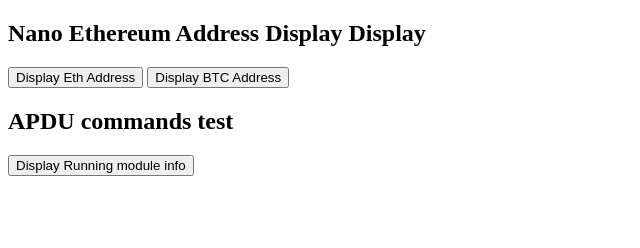
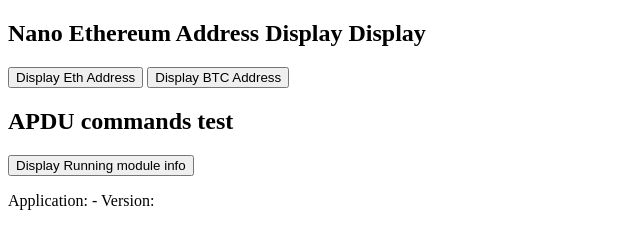
Before and after one commit to a-h-i/ledger-connect-sketch, a website built with Parcel: page src/index.html in a window 1280 px wide. Both pictures are taken after a click on the button "Display Running module info". Shown: the whole page, without its empty margins (0-640 px from the left). Built offline with nearby package versions, Linux system fonts and the light colour scheme; what @ledgerhq/hw-transport-webusb, @ledgerhq/logs would draw is missing.

Commit message:
shows version and app name

```diff
--- a/src/index.html
+++ b/src/index.html
@@ -16,7 +16,7 @@
        <section>
             <h1>APDU commands test</h1>
             <button id="getRunningModuleInfo">Display Running module info</button>
-
+            <p id="runningModuleInfo"></p>
 
        </section>
     </body>
--- a/src/transport.js
+++ b/src/transport.js
@@ -7,6 +7,18 @@
 export async function getCurrentlyRunningModule() {
     const transport = await TransportWebUSB.create();
     const response = await transport.send(0xb0, 0x01, 0x00, 0x00);
-    console.log(response.length);
-    console.log('0x' + response.toString('hex'))
+    if (response[0] !== 1) {
+        console.error('Unsupported response format')
+    }
+
+    const runningComponentNameLength = response[1];
+    const componentNameEndIndex = runningComponentNameLength + 2;
+
+    const componentName = response.slice(2, componentNameEndIndex).toString('ascii');
+
+    const versionLength = response[componentNameEndIndex];
+    const versionEndIndex = componentNameEndIndex + 1 + versionLength;
+    const version = response.slice(componentNameEndIndex + 1, versionEndIndex).toString('ascii');
+
+    document.getElementById('runningModuleInfo').innerHTML = `Application: ${componentName} - Version: ${version}`
 }
```
